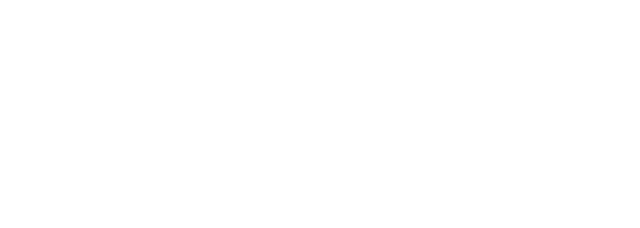
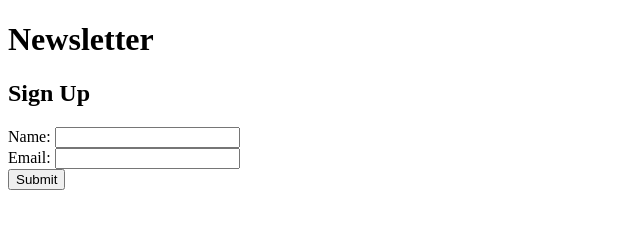
Before and after one commit to SanclerZanella/web2, a plain HTML site: page JS_Form/index.html in a window 1280 px wide. Shown: the whole page, without its empty margins (0-640 px from the left). Drawn offline with Linux system fonts and the light colour scheme.

Commit message:
Newsletter form

```diff
--- a/JS_Form/index.html
+++ b/JS_Form/index.html
@@ -11,7 +11,35 @@
 </head>
 
 <body>
+    <header>
+        <h1>Newsletter</h1>
+    </header>
 
+    <section class="container">
+
+        <form id="sign-up-form">
+
+            <h2>
+                Sign Up
+            </h2>
+
+            <div>
+                <label for="user-name">Name:</label>
+                <input type="text" name="userName" id="user-name">
+            </div>
+
+            <div>
+                <label for="user-email">Email:</label>
+                <input type="email" name="userEmail" id="user-email">
+            </div>
+
+            <input class="btn" type="submit" value="Submit">
+
+        </form>
+
+    </section>
+
+    <script src=""></script>
 </body>
 
 </html>
```
